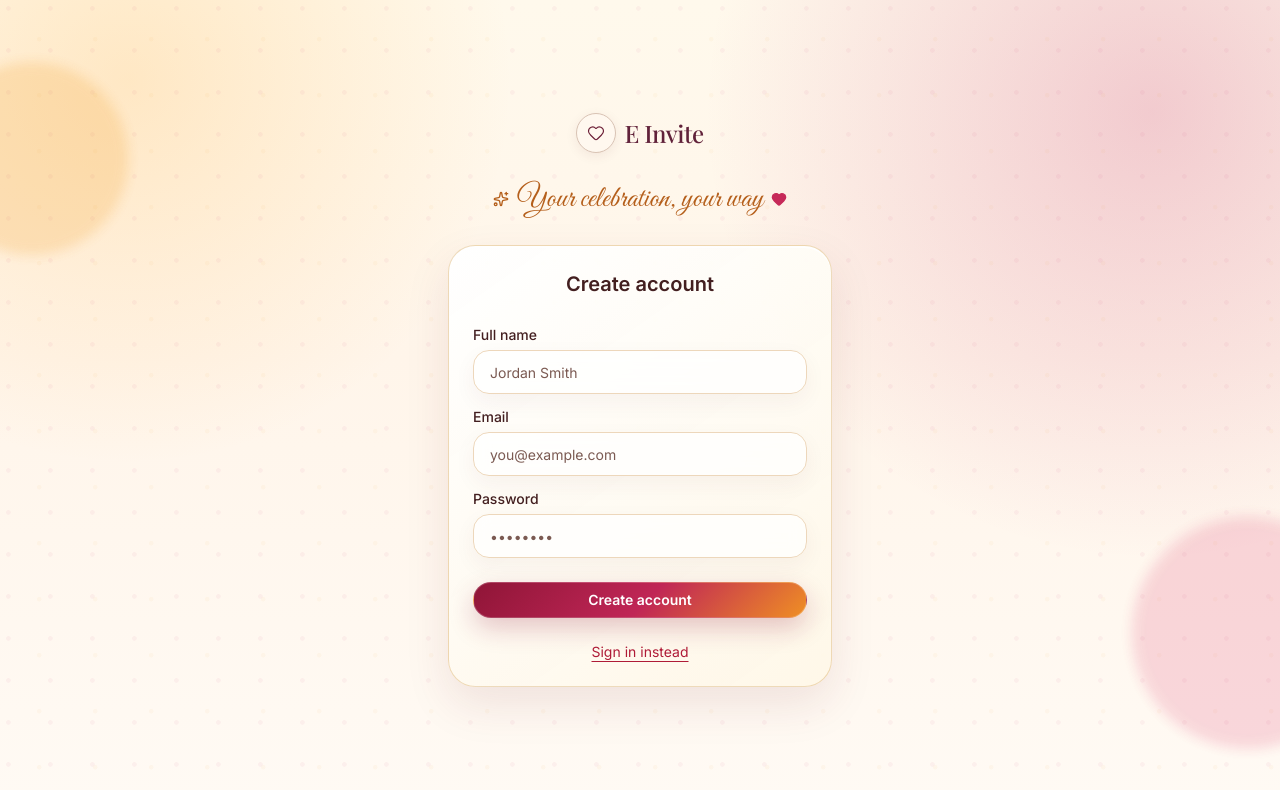
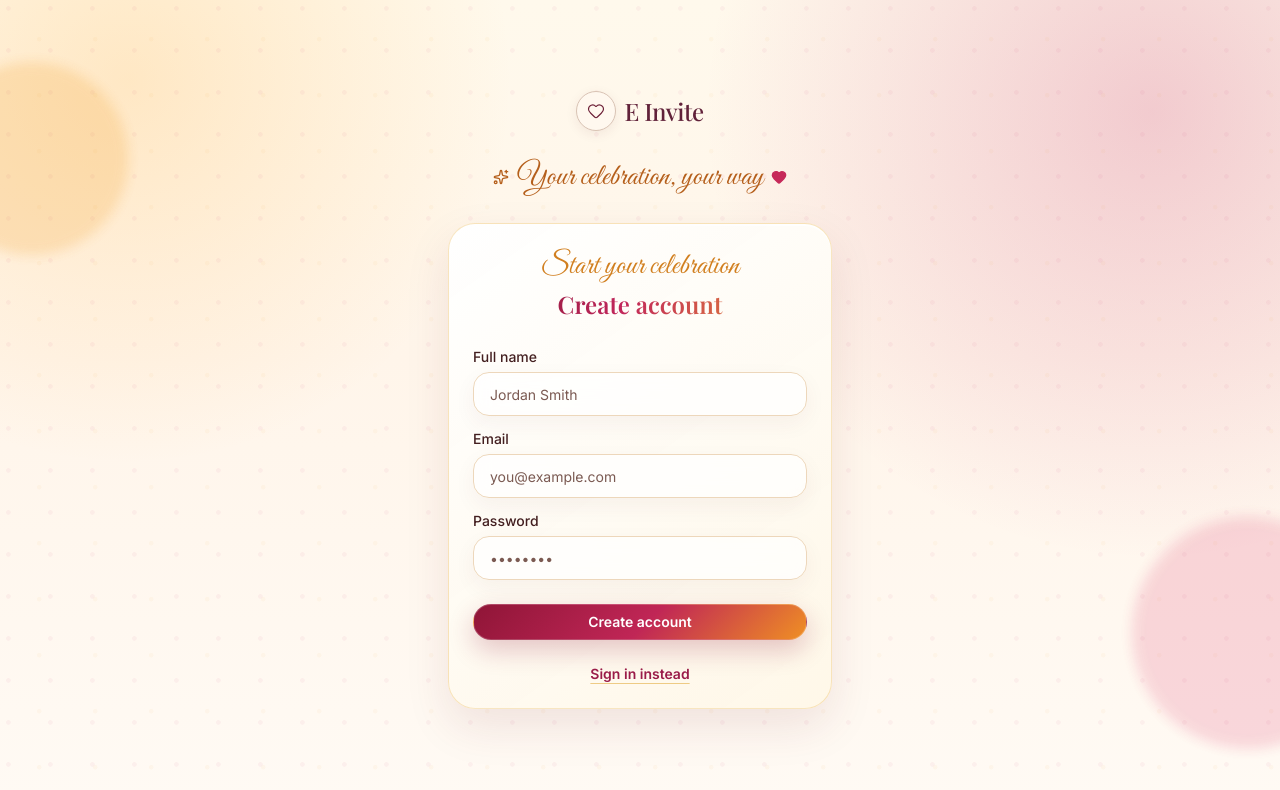
Before and after one commit to mesanjusk/Einvite-, a Next.js app: page /sign-up in a window 1280 px wide. Shown: the top 790 px of the page. Built offline with nearby package versions, Linux system fonts and the light colour scheme.

Commit message:
feat: refresh authentication cards

```diff
--- a/src/components/auth/sign-up-form.tsx
+++ b/src/components/auth/sign-up-form.tsx
@@ -59,9 +59,12 @@ export function SignUpForm() {
   }
 
   return (
-    <Card className="w-full max-w-sm">
+    <Card className="wedding-glass w-full max-w-sm border-[#efc879]/45 bg-white/75">
       <CardHeader>
-        <CardTitle className="text-center text-xl">Create account</CardTitle>
+        <CardTitle className="text-center">
+          <span className="font-script block text-3xl font-normal text-[#d17f1f]">Start your celebration</span>
+          <span className="font-display wedding-title mt-1 block text-2xl">Create account</span>
+        </CardTitle>
       </CardHeader>
       <CardContent>
         <Form {...form}>
@@ -112,7 +115,7 @@ export function SignUpForm() {
         </Form>
 
         <div className="mt-6 text-center text-sm text-muted-foreground">
-          <Link href="/sign-in" className="text-primary underline underline-offset-4">
+          <Link href="/sign-in" className="font-semibold text-[#9a1c49] underline decoration-[#e0a52e]/55 underline-offset-4">
             Sign in instead
           </Link>
         </div>
```
